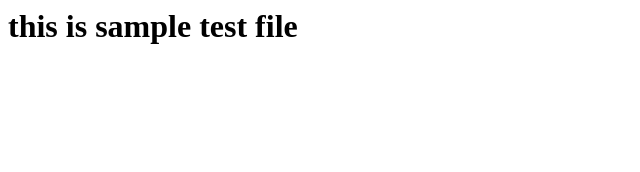
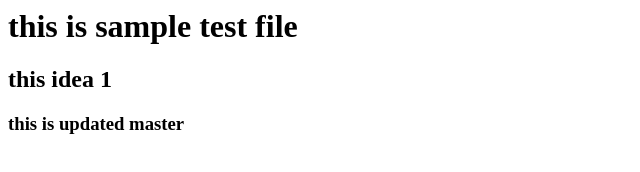
Before and after one commit to shellyviju/webtest2509, a plain HTML site: page index.html in a window 1280 px wide. Shown: the whole page, without its empty margins (0-640 px from the left). Drawn offline with Linux system fonts and the light colour scheme.

Commit message:
updated master

```diff
--- a/index.html
+++ b/index.html
@@ -1 +1,3 @@
 <h1>this is sample test file</h1>
+<h2> this idea 1</h2>
+<h3>this is updated master</h3>
```
